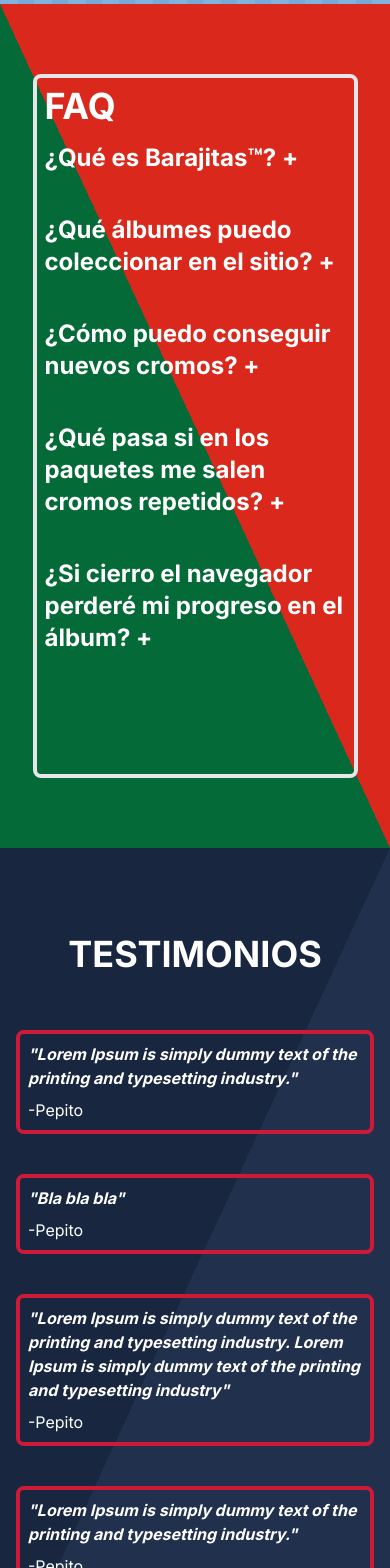
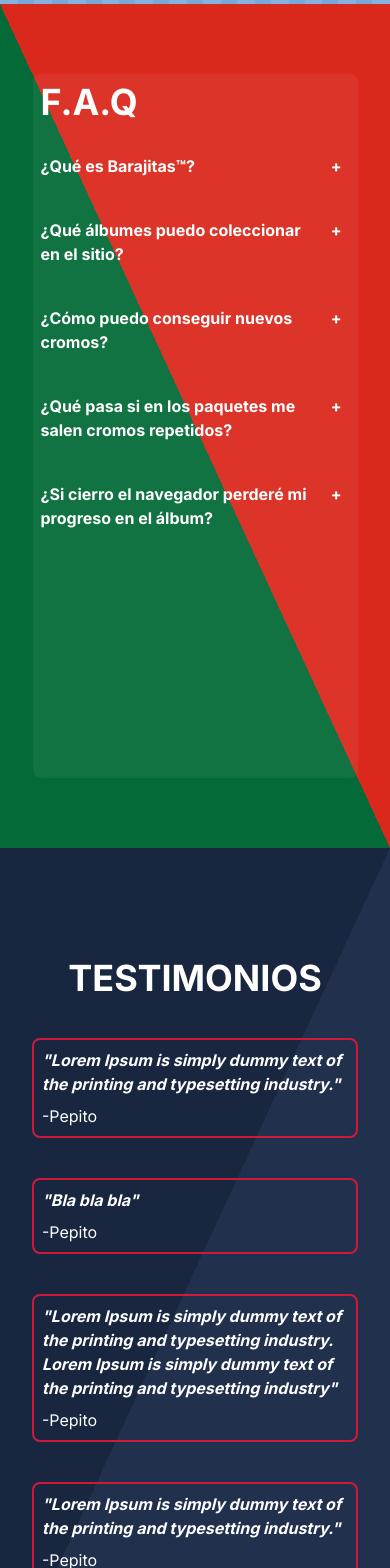
Before and after one commit to aaeilrv/CI-5644, a Next.js app in the folder frontend/: page / in a window 390 px wide. Shown: the part 840-2408 px from the top of the page. Built offline with nearby package versions, Linux system fonts and the light colour scheme.

Commit message:
cambios de último minuto

```diff
--- a/frontend/src/app/components/FAQ.tsx
+++ b/frontend/src/app/components/FAQ.tsx
@@ -37,21 +37,21 @@
     setSelected(index)
   }
 
-
   return (
     <div className='w-full h-screen flex items-center justify-center bg-gradient-to-bl from-[#DA291C] from-50% to-[#046A38] to-50% space-x-20'>
-      <div className="font-bold text-white space-y-4 w-5/6 h-5/6 md:h-1/2 p-2 md:p-4 md:w-1/2 overflow-scroll no-scrollbar border-4 rounded-lg">
-        <h1 className="text-4xl sm:text-5xl uppercase">FAQ</h1>
-        <div className="space-y-10">
+      <div className="text-white space-y-4 w-5/6 h-5/6 md:h-1/2 p-2 md:p-4 md:w-1/2 overflow-scroll no-scrollbar rounded-lg bg-white bg-opacity-5">
+        <h1 className="font-bold text-4xl sm:text-5xl uppercase">F.A.Q</h1>
+        <div className="space-y-2 text-white md:divide-y divide-white divide-opacity-30">
         {
           faq_data.map((faq_data, index) => (
-            <div key={index}>
-              <button className="text-2xl display:flex text-left align-item:left" onClick = {() => toggle(index)}>
+            <div key={index} className="py-4">
+              <button className="font-bold flex text-left align-left justify-between w-full" onClick = {() => toggle(index)}>
+                <h5>
                   {faq_data.Q}
-                  <span> { selected == index ? "-" : "+"} </span>
+                </h5>
+                <h5 className="px-2 md:px-10"><span> { selected == index ? "-" : "+"} </span></h5>
               </button>
-              <div className ={
-              selected == index ? "text-white text-wrap heigth: auto max-heigth: 999px transition-all 1.5s cubic-bezier:(1,0,1,0) " : "text-white text-wrap overflow: hidden transition-all 1.5s cubic-bezier:(0,1,0,1)"}>
+              <div className ={selected == index ? "text-wrap heigth: auto max-heigth: 999px transition-all 1.5s cubic-bezier:(1,0,1,0) " : " text-wrap overflow: hidden transition-all 1.5s cubic-bezier:(0,1,0,1)"}>
                 {faq_data.A}
               </div>
             </div>
--- a/frontend/src/app/components/Testimonials.tsx
+++ b/frontend/src/app/components/Testimonials.tsx
@@ -30,10 +30,10 @@
         </div>
 
         {/* Testimonials */}
-        <div className={`grid grid-cols-1 md:grid-cols-4 gap-10 mt-10 place-content-end p-4 md:p-0`}>
+        <div className={`grid grid-cols-1 md:grid-cols-4 gap-10 mt-10 place-content-end px-8`}>
           {
             testimonials.map((testimonial, index) => (
-              <div className="relative block md:w-48 md:h-64 p-2 border-4 border-[#ce1939] rounded-lg text-white overflow-scroll no-scrollbar" key={index}>
+              <div className="relative block md:w-48 md:h-64 p-2 border-2 md:border-4 border-[#CE1939] rounded-lg text-white overflow-scroll no-scrollbar" key={index}>
                 <h5 className="mb-2 font-bold italic">&quot;{testimonial.comment}&quot;</h5>
                 <p className="font-normal text-left">-{testimonial.author}</p>
               </div>
```
